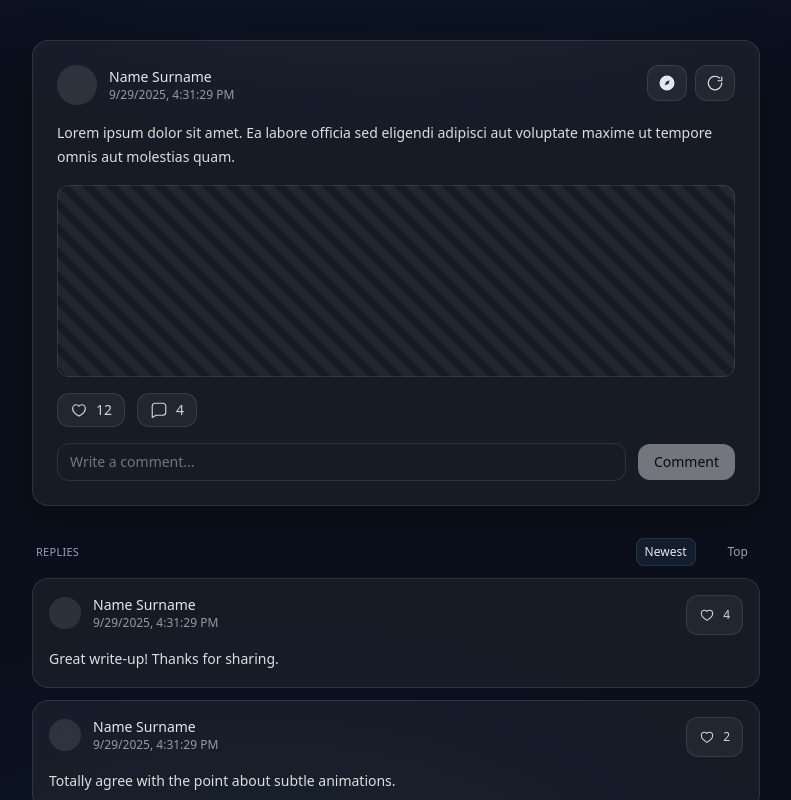
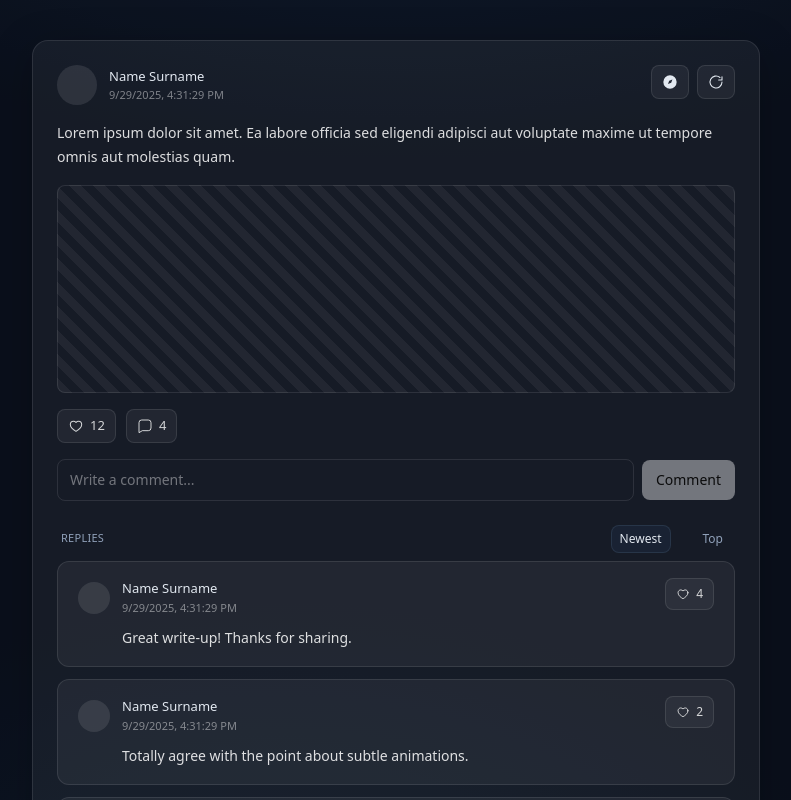
Before and after one commit to Shraddha151/longrun-assignment, a React (Vite) app: page / in a window 1280 px wide. Shown: the top 800 px of the page, without its empty margins (244-1035 px from the left). Built offline with nearby package versions, Linux system fonts and the light colour scheme.

Commit message:
Update project with latest changes

```diff
--- a/src/App.jsx
+++ b/src/App.jsx
@@ -52,21 +52,16 @@
   const [post, setPost] = useState(loadInitialState);
   const [busy, setBusy] = useState(false);
   const [comment, setComment] = useState("");
-  const [savedFlash, setSavedFlash] = useState(false);
 
-  // one path to persist (used by ALL mutations)
+  // persist through one path
   const persist = (next) => {
     try {
       localStorage.setItem(LS_KEY, JSON.stringify(next));
-      setSavedFlash(true);
-      setTimeout(() => setSavedFlash(false), 600);
-      // eslint-disable-next-line no-console
-      console.log("[persist]", next);
+      if (import.meta.env.DEV) console.log("[persist]", next);
     } catch (e) {
       console.warn("Failed to persist", e);
     }
   };
-
   const setPostAndPersist = (updater) => {
     setPost((prev) => {
       const next = typeof updater === "function" ? updater(prev) : updater;
@@ -86,7 +81,7 @@
     return arr;
   }, [post.replies, post.settings.sort]);
 
-  // mutations (ALL go through setPostAndPersist)
+  // mutations
   const togglePostLike = () =>
     setPostAndPersist((p) => ({ ...p, liked: !p.liked, likes: p.likes + (p.liked ? -1 : 1) }));
 
@@ -103,7 +98,7 @@
     const text = comment.trim();
     if (!text) return;
     setBusy(true);
-    await new Promise((r) => setTimeout(r, 200)); // mock loading within 150–250ms
+    await new Promise((r) => setTimeout(r, 200)); // mock 150–250ms
     setPostAndPersist((p) => ({ ...p, replies: [mkReply(text), ...p.replies] }));
     setComment("");
     setBusy(false);
@@ -120,14 +115,11 @@
       commentsCount: post.replies.length,
       settings: post.settings,
     };
-    // eslint-disable-next-line no-console
     console.log("POST_STATE", payload);
   };
 
   const resetDemo = () => setPostAndPersist(seedPost);
-
-  const setSort = (sort) =>
-    setPostAndPersist((p) => ({ ...p, settings: { ...p.settings, sort } }));
+  const setSort = (sort) => setPostAndPersist((p) => ({ ...p, settings: { ...p.settings, sort } }));
 
   return (
     <div className="min-h-screen text-slate-200 antialiased">
@@ -141,15 +133,10 @@
         }}
       />
 
-      {/* tiny "Saved" flash */}
-      {savedFlash && (
-        <div className="fixed right-4 top-4 z-50 rounded-md border border-emerald-600/40 bg-emerald-900/40 px-2 py-1 text-xs text-emerald-200">
-          Saved
-        </div>
-      )}
-
       <main className="mx-auto w-full max-w-[760px] px-4 py-10">
-        {/* Post card */}
+        {/* ONE outer card that contains post + replies; now clips children */}
+        <section className="overflow-hidden rounded-2xl border border-white/10 bg-white/5 p-5 sm:p-6 shadow-[0_10px_40px_rgba(0,0,0,0.25)]">
+          {/* Post section */}
           <Post
             post={post}
             onToggleLike={togglePostLike}
@@ -161,8 +148,8 @@
             onReset={resetDemo}
           />
 
-        {/* Replies header + sort */}
-        <div className="mt-8 flex items-center justify-between px-1">
+          {/* Replies header */}
+          <div className="mt-6 mb-2 flex items-center justify-between px-1">
             <div className="text-[11px] uppercase tracking-wide text-slate-400">Replies</div>
             <div className="flex items-center gap-6 text-[12px]">
               <button
@@ -190,12 +177,19 @@
             </div>
           </div>
 
-        {/* Replies */}
-        <div className="mt-3 space-y-3">
-          {sortedReplies.map((r) => (
+          {/* Replies list fully inside the card */}
+          <div className="space-y-3">
+            {sortedReplies.length === 0 ? (
+              <div className="rounded-xl border border-white/10 bg-white/5 p-6 text-sm text-white/70">
+                Be the first to reply.
+              </div>
+            ) : (
+              sortedReplies.map((r) => (
                 <Reply key={r.id} reply={r} onToggleLike={() => toggleReplyLike(r.id)} />
-          ))}
+              ))
+            )}
           </div>
+        </section>
       </main>
     </div>
   );
--- a/src/components/Post.jsx
+++ b/src/components/Post.jsx
@@ -1,32 +1,16 @@
 import React from "react";
 
-/* ---------- icons ---------- */
-function HeartIcon({ filled = false, className = "" }) {
-  // Rounded, balanced heart (outline + filled)
-  // Outline is visible when not liked; filled uses currentColor.
+/* icons */
+function HeartIcon({ filled = false }) {
   return filled ? (
-    <svg
-      viewBox="0 0 24 24"
-      width="18"
-      height="18"
-      className={className}
-      aria-hidden="true"
-    >
-      {/* Heroicons-style filled heart */}
+    <svg viewBox="0 0 24 24" width="16" height="16" aria-hidden="true">
       <path
         fill="currentColor"
         d="M11.645 20.91a.75.75 0 0 0 .71 0c1.79-1.002 3.293-2.124 4.56-3.346 2.54-2.41 4.085-4.997 4.085-7.564 0-2.79-2.137-5-4.77-5-1.38 0-2.66.62-3.585 1.613A4.98 4.98 0 0 0 9.06 5c-2.633 0-4.77 2.21-4.77 5 0 2.567 1.546 5.154 4.085 7.564 1.267 1.222 2.77 2.344 4.57 3.346z"
       />
     </svg>
   ) : (
-    <svg
-      viewBox="0 0 24 24"
-      width="18"
-      height="18"
-      className={className}
-      aria-hidden="true"
-    >
-      {/* Soft outline when not liked */}
+    <svg viewBox="0 0 24 24" width="16" height="16" aria-hidden="true">
       <path
         fill="none"
         stroke="currentColor"
@@ -38,10 +22,9 @@
     </svg>
   );
 }
-
-function CommentIcon({ className = "" }) {
+function CommentIcon() {
   return (
-    <svg viewBox="0 0 24 24" width="18" height="18" className={className} aria-hidden="true">
+    <svg viewBox="0 0 24 24" width="16" height="16" aria-hidden="true">
       <path
         d="M21 15a4 4 0 0 1-4 4H8l-5 3V7a4 4 0 0 1 4-4h10a4 4 0 0 1 4 4v8Z"
         fill="none"
@@ -52,10 +35,9 @@
     </svg>
   );
 }
-
 function CompassIcon() {
   return (
-    <svg viewBox="0 0 24 24" width="18" height="18" aria-hidden="true">
+    <svg viewBox="0 0 24 24" width="16" height="16" aria-hidden="true">
       <path
         d="M12 2a10 10 0 1 0 .001 20.001A10 10 0 0 0 12 2Zm3.6 6.4-1.8 4.8-4.8 1.8 1.8-4.8 4.8-1.8Z"
         fill="currentColor"
@@ -63,10 +45,9 @@
     </svg>
   );
 }
-
 function ResetIcon() {
   return (
-    <svg viewBox="0 0 24 24" width="18" height="18" aria-hidden="true">
+    <svg viewBox="0 0 24 24" width="16" height="16" aria-hidden="true">
       <path
         d="M21 12a9 9 0 1 1-3.07-6.74M21 4v5h-5"
         fill="none"
@@ -79,7 +60,6 @@
   );
 }
 
-/* ---------- component ---------- */
 export default function Post({
   post,
   onToggleLike,
@@ -91,14 +71,14 @@
   onReset,
 }) {
   return (
-    <div className="rounded-2xl border border-white/10 bg-white/5 p-5 sm:p-6 shadow-[0_10px_40px_rgba(0,0,0,0.25)]">
+    <div>
       {/* Header */}
       <div className="flex items-start justify-between gap-4">
         <div className="flex items-center gap-3">
           <div className="h-10 w-10 shrink-0 rounded-full bg-white/10" aria-hidden="true" />
           <div>
-            <div className="text-sm font-medium">{post.author?.name || "Name Surname"}</div>
-            <div className="text-xs text-white/55">
+            <div className="text-[13px] font-medium">{post.author?.name || "Name Surname"}</div>
+            <div className="text-[11px] text-white/45">
               {new Date(post.createdAt).toLocaleString()}
             </div>
           </div>
@@ -109,7 +89,7 @@
           <button
             type="button"
             onClick={onViewData}
-            className="rounded-xl border border-white/10 bg-white/5 px-2.5 py-2 hover:bg-white/10"
+            className="rounded-lg border border-white/10 bg-white/5 px-2.5 py-2 hover:bg-white/10"
             title="View Data"
             aria-label="View Data"
           >
@@ -118,7 +98,7 @@
           <button
             type="button"
             onClick={onReset}
-            className="rounded-xl border border-white/10 bg-white/5 px-2.5 py-2 hover:bg-white/10"
+            className="rounded-lg border border-white/10 bg-white/5 px-2.5 py-2 hover:bg-white/10"
             title="Reset Demo"
             aria-label="Reset Demo"
           >
@@ -128,49 +108,49 @@
       </div>
 
       {/* Content */}
-      <p className="mt-4 text-sm leading-6 text-white/85">{post.content}</p>
+      <p className="mt-4 text-[14px] leading-6 text-white/85">{post.content}</p>
 
       {/* Media placeholder */}
       <div
-        className="mt-4 h-48 w-full rounded-xl border border-white/10 bg-[linear-gradient(45deg,transparent_25%,rgba(255,255,255,0.05)_25%,rgba(255,255,255,0.05)_50%,transparent_50%,transparent_75%,rgba(255,255,255,0.05)_75%,rgba(255,255,255,0.05)_100%)] bg-[length:24px_24px]"
+        className="mt-4 h-52 w-full rounded-lg border border-white/10 bg-[linear-gradient(45deg,transparent_25%,rgba(255,255,255,0.05)_25%,rgba(255,255,255,0.05)_50%,transparent_50%,transparent_75%,rgba(255,255,255,0.05)_75%,rgba(255,255,255,0.05)_100%)] bg-[length:24px_24px]"
         aria-hidden="true"
       />
 
       {/* Actions */}
-      <div className="mt-4 flex items-center gap-3">
+      <div className="mt-4 flex items-center gap-2.5">
         <button
           type="button"
           onClick={onToggleLike}
           aria-pressed={post.liked}
-          className={`inline-flex items-center gap-2 rounded-xl border px-3 py-1.5 transition
+          className={`inline-flex items-center gap-1.5 rounded-lg border px-2.5 py-1.5 motion-safe:transition
             ${post.liked
               ? "border-rose-300/40 bg-rose-300/10 text-rose-200"
               : "border-white/10 bg-white/5 text-white/80 hover:bg-white/10"
-            } ${post.liked ? "scale-[1.02]" : ""} hover:scale-[1.02] active:scale-95 duration-150`}
+            } motion-safe:hover:scale-[1.02] motion-safe:active:scale-95 motion-reduce:transform-none`}
         >
           <HeartIcon filled={post.liked} />
-          <span className="text-sm">{post.likes}</span>
+          <span className="text-[13px]">{post.likes}</span>
         </button>
 
-        <div className="inline-flex items-center gap-2 rounded-xl border border-white/10 bg-white/5 px-3 py-1.5 text-white/80">
+        <div className="inline-flex items-center gap-1.5 rounded-lg border border-white/10 bg-white/5 px-2.5 py-1.5 text-white/80">
           <CommentIcon />
-          <span className="text-sm">{post.replies.length}</span>
+          <span className="text-[13px]">{post.replies.length}</span>
         </div>
       </div>
 
       {/* Comment box */}
-      <form onSubmit={onSubmitComment} className="mt-4 flex items-center gap-3">
+      <form onSubmit={onSubmitComment} className="mt-4 flex items-center gap-2">
         <input
           type="text"
           value={comment}
           onChange={(e) => setComment(e.target.value)}
           placeholder="Write a comment..."
-          className="w-full rounded-xl border border-white/10 bg-transparent px-3 py-2 text-sm outline-none placeholder:text-white/40 focus:border-white/25"
+          className="w-full rounded-lg border border-white/10 bg-transparent px-3 py-2.5 text-sm outline-none placeholder:text-white/40 focus:border-white/25"
         />
         <button
           type="submit"
           disabled={busy || !comment.trim()}
-          className="rounded-xl bg-white/90 px-4 py-2 text-sm font-medium text-black/90 disabled:cursor-not-allowed disabled:bg-white/40"
+          className="rounded-lg bg-white/90 px-3.5 py-2.5 text-sm font-medium text-black/90 disabled:cursor-not-allowed disabled:bg-white/40"
         >
           {busy ? "Posting…" : "Comment"}
         </button>
--- a/src/components/Reply.jsx
+++ b/src/components/Reply.jsx
@@ -1,16 +1,17 @@
+// src/components/Reply.jsx
 import React from "react";
 
-/* ---------- improved heart icon ---------- */
-function HeartIcon({ filled = false, className = "" }) {
+/* small heart icon (same style as post) */
+function HeartIcon({ filled = false }) {
   return filled ? (
-    <svg viewBox="0 0 24 24" width="16" height="16" className={className} aria-hidden="true">
+    <svg viewBox="0 0 24 24" width="14" height="14" aria-hidden="true">
       <path
         fill="currentColor"
         d="M11.645 20.91a.75.75 0 0 0 .71 0c1.79-1.002 3.293-2.124 4.56-3.346 2.54-2.41 4.085-4.997 4.085-7.564 0-2.79-2.137-5-4.77-5-1.38 0-2.66.62-3.585 1.613A4.98 4.98 0 0 0 9.06 5c-2.633 0-4.77 2.21-4.77 5 0 2.567 1.546 5.154 4.085 7.564 1.267 1.222 2.77 2.344 4.57 3.346z"
       />
     </svg>
   ) : (
-    <svg viewBox="0 0 24 24" width="16" height="16" className={className} aria-hidden="true">
+    <svg viewBox="0 0 24 24" width="14" height="14" aria-hidden="true">
       <path
         fill="none"
         stroke="currentColor"
@@ -23,37 +24,45 @@
   );
 }
 
-/* ---------- component ---------- */
 export default function Reply({ reply, onToggleLike }) {
+  const name = reply.author?.name || "Name Surname";
+  const dateStr = new Date(reply.createdAt).toLocaleString();
+
   return (
-    <div className="rounded-2xl border border-white/10 bg-white/5 p-4">
-      <div className="flex items-start justify-between gap-4">
-        <div className="flex items-center gap-3">
-          <div className="h-8 w-8 shrink-0 rounded-full bg-white/10" aria-hidden="true" />
-          <div>
-            <div className="text-sm font-medium">{reply.author?.name || "Name Surname"}</div>
-            <div className="text-xs text-white/55">
-              {new Date(reply.createdAt).toLocaleString()}
-            </div>
+    <article
+      className="rounded-xl border border-white/10 bg-white/5 px-4 py-3 sm:px-5 sm:py-4"
+      role="group"
+      aria-label={`Reply by ${name}`}
+    >
+      <div className="flex items-start justify-between gap-3">
+        {/* left: avatar + text */}
+        <div className="flex min-w-0 items-start gap-3">
+          <div className="mt-1 h-8 w-8 shrink-0 rounded-full bg-white/10" aria-hidden="true" />
+          <div className="min-w-0">
+            {/* Name (bold) then date on the next line (smaller, muted) */}
+            <div className="text-[13px] font-medium leading-5">{name}</div>
+            <div className="text-[11px] leading-5 text-white/45">{dateStr}</div>
+
+            <p className="mt-2 text-[14px] leading-6 text-white/85">{reply.content}</p>
           </div>
         </div>
 
+        {/* right: like pill */}
         <button
           type="button"
           onClick={onToggleLike}
           aria-pressed={reply.liked}
-          className={`inline-flex items-center gap-2 rounded-xl border px-3 py-2 min-h-10 text-xs motion-safe:transition
-            ${reply.liked
-              ? "border-rose-300/40 bg-rose-300/10 text-rose-200"
-              : "border-white/10 bg-white/5 text-white/80 hover:bg-white/10"
+          className={`self-start inline-flex items-center gap-1.5 rounded-lg border px-2.5 py-1.5 text-[12px] motion-safe:transition
+            ${
+              reply.liked
+                ? "border-rose-300/40 bg-rose-300/10 text-rose-200"
+                : "border-white/10 bg-white/5 text-white/80 hover:bg-white/10"
             } motion-safe:hover:scale-[1.02] motion-safe:active:scale-95 motion-reduce:transform-none`}
         >
           <HeartIcon filled={reply.liked} />
           <span>{reply.likes}</span>
         </button>
       </div>
-
-      <p className="mt-3 text-sm leading-6 text-white/85">{reply.content}</p>
-    </div>
+    </article>
   );
 }
```
Lines whose indentation alone changed are shown as unchanged.
